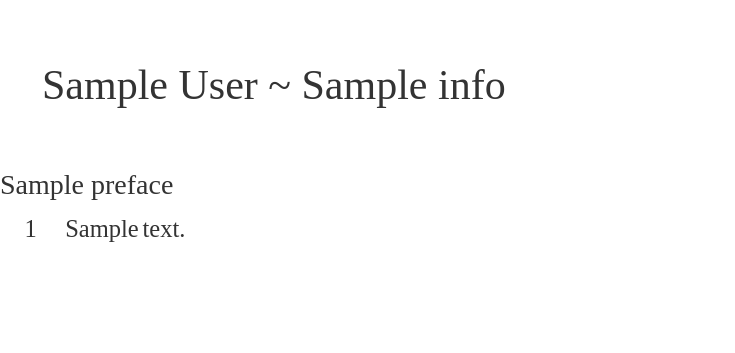
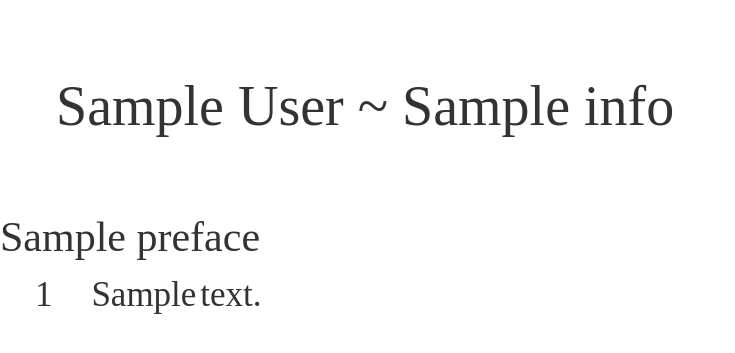
Before and after one commit to davies-adam/aoidoi-example, a Flask app: template templates/main.html in a window 1280 px wide. Shown: the top 353 px of the page, without its empty margins (0-735 px from the left). Run offline with Flask 2, Linux system fonts and the light colour scheme; the template is opened without the code that fills it: most values are stand-ins (such as "Sample title", 1, 10 or a date in 2020); some libraries are stand-ins or nearby versions; some web fonts are replaced.

Commit message:
Moved up font

```diff
--- a/static/main.css
+++ b/static/main.css
@@ -3,17 +3,17 @@
 h1 {
   padding: 1em;
   font-family: "Gentium Basic", serif;
-  font-size: 3em;
+  font-size: 4em;
 }
 
 h2 {
   font-family: "Gentium Basic", serif;
-  font-size: 2em;
+  font-size: 3em;
 }
 
 span, .popover-title, .popover-content {
   font-family: "Gentium Basic", serif;
-  font-size: 1.75em;
+  font-size: 2.5em;
 }
 
 .number {
```
